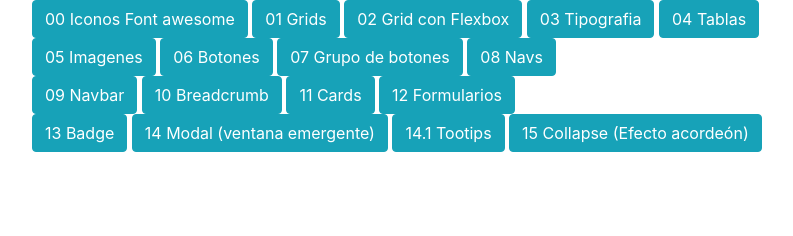
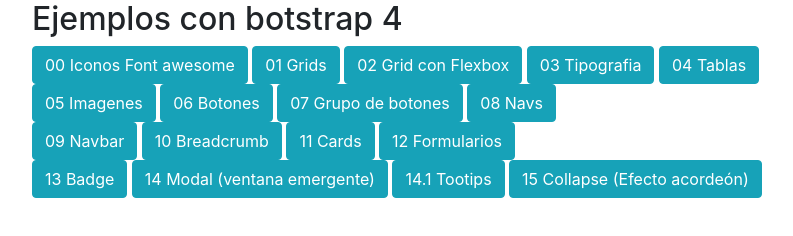
Before and after one commit to sonfarx/EjemplosBootstrap4-Beta, a plain HTML site: page index.html in a window 1280 px wide. Shown: the whole page, without its empty margins (53-846 px from the left). Drawn offline with Linux system fonts and the light colour scheme.

Commit message:
Agregando h2 de titulo en index.html

```diff
--- a/index.html
+++ b/index.html
@@ -8,7 +8,7 @@
 <body>
 
 	<div class="container">
-
+		<h2>Ejemplos con botstrap 4</h2>
 		<div class="row">
 			<div class="col-md-12">
 
```
